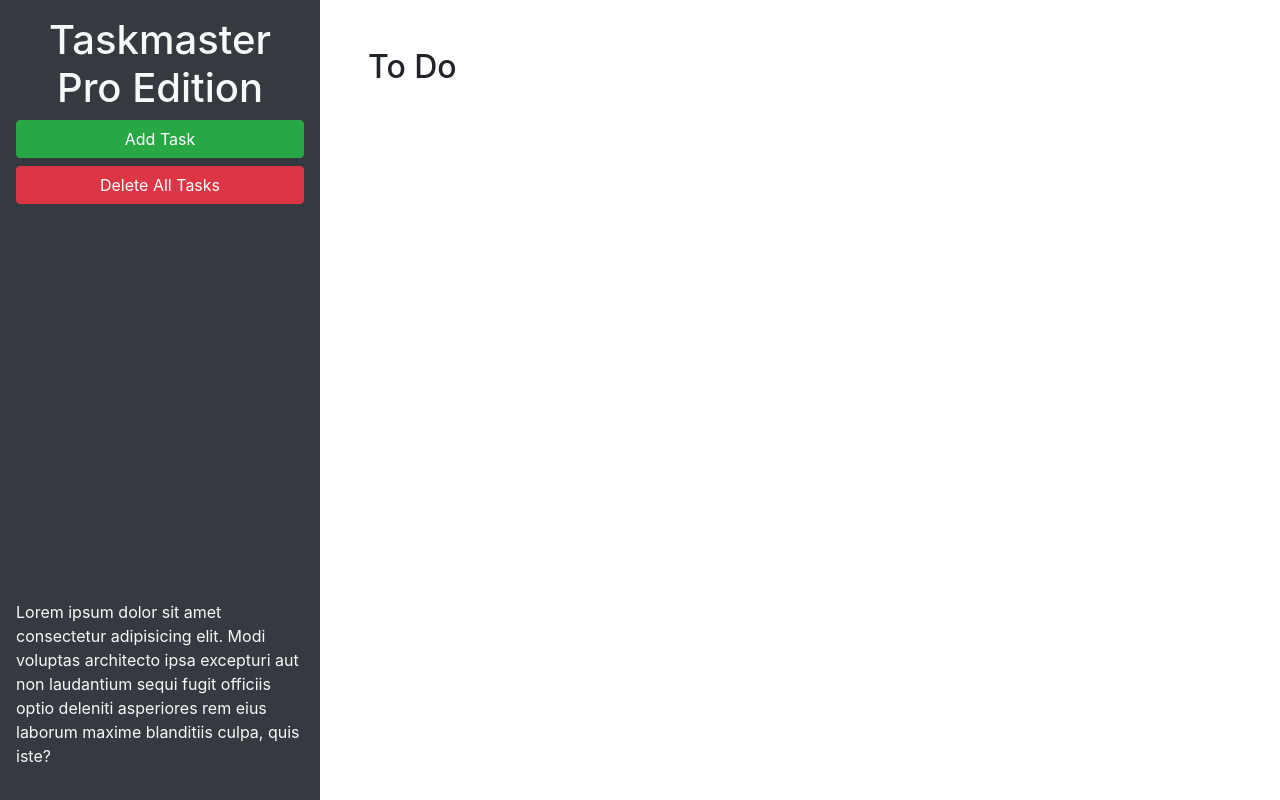
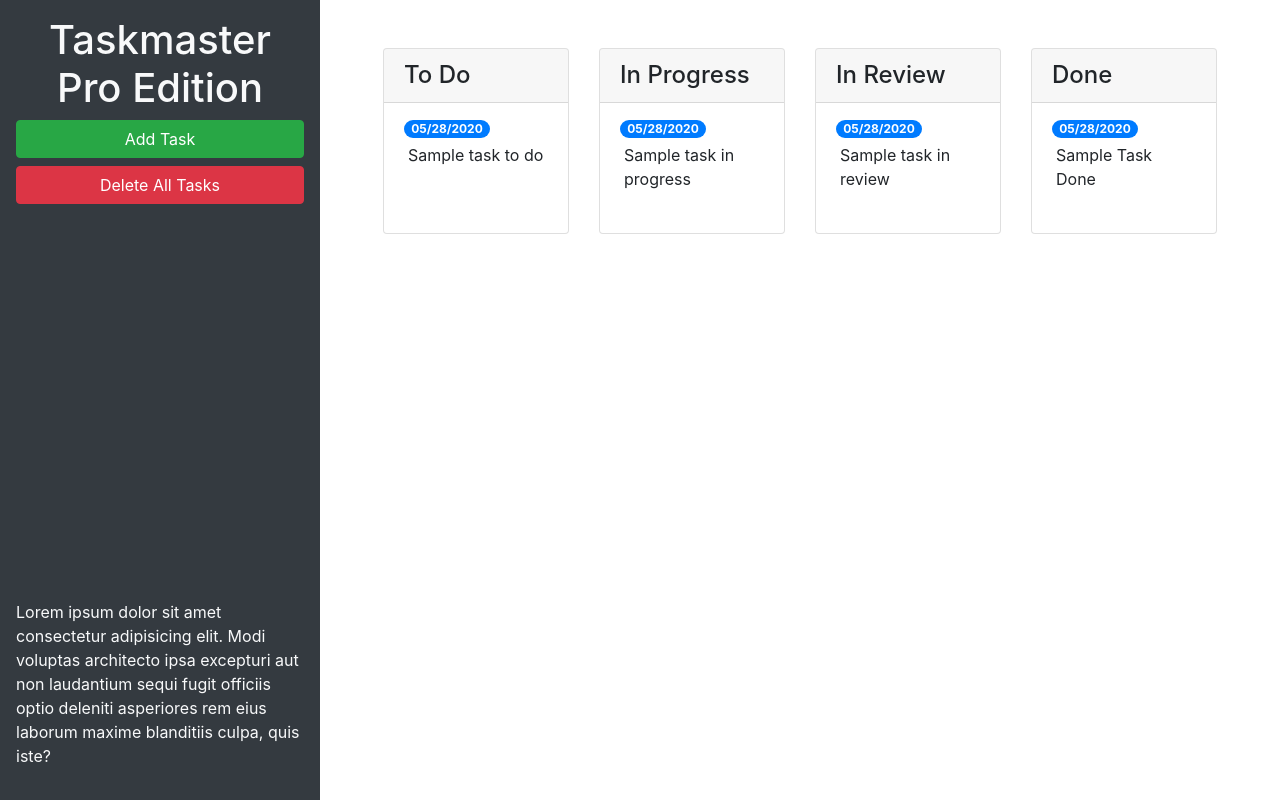
Before and after one commit to edeza-michael/taskmaster-pro, a plain HTML site: page index.html in a window 1280 px wide. Drawn offline with nearby package versions, Linux system fonts and the light colour scheme.

Commit message:
bootstrap cards

```diff
--- a/assets/js/script.js
+++ b/assets/js/script.js
@@ -45,15 +45,7 @@ var saveTasks = function() {
   localStorage.setItem("tasks", JSON.stringify(tasks));
 };
 
-$(".list-group").on("click", "p", function() {
-  var text = $(this)
-  .text()
-  .trim();
-  var textInput = $("<textarea>")
-    $(this).replacedWith(textInput)
-  .addClass("form-control")
-  .val(text);
-});
+
 
 
 // modal was triggered
--- a/index.html
+++ b/index.html
@@ -24,9 +24,70 @@
       </p>
     </header>
     <main class="col-12 col-lg-9">
-      <div class="m-5">
-        <h2>To Do</h2>
-        <ul id="list-toDo" class="list-group"> </ul>
+      <div class="m-5 row justify-content-around">
+        <!-- start "to do" -->
+        <div class="col">
+          <div class="card">
+            <h4 class="card-header">
+              To Do
+            </h4>
+            <ul id="list-toDo" class="list-group list-group-flush">
+              <li class="list-group-item">
+                <span class="badge badge-primary badge-pill">05/28/2020</span>
+                <p class="m-1">Sample task to do</p>
+              </li>
+            </ul>
+          </div>
+        </div>
+        <!-- end "to do" -->
+
+        <!-- "in progress" start -->
+        <div class="col-12 col-md-6 col-xl-3 mb-3">
+          <div class="card">
+            <h4 class="card-header">
+              In Progress
+            </h4>
+            <ul id="list-inProgress" class="list-group list-group-flush">
+              <li class="list-group-item">
+                <span class="badge badge-primary badge-pill">05/28/2020</span>
+                <p class="m-1">Sample task in progress</p>
+              </li>
+            </ul>
+          </div>
+        </div>
+        <!-- "in progress" end -->
+
+        <!-- "in review" start -->
+        <div class="col-12 col-md-6 col-xl-3 mb-3">
+          <div class="card">
+            <h4 class="card-header">
+              In Review
+            </h4>
+            <ul id="list-done" class="list-group list-group-flush">
+              <li class="list-group-item">
+                <span class="badge badge-primary badge-pill">05/28/2020</span>
+                <p class="m-1">Sample task in review</p>
+              </li>
+            </ul>
+          </div>
+        </div>
+        <!-- end "in review" -->
+
+        <!-- start "done" -->
+        <div class="col-12 col-md-6 col-xl-3 mb-3">
+          <div class="card">
+            <h4 class="card-header">
+              Done
+            </h4>
+            <ul id="list-done" class="list-group list-group-flush">
+              <li class="list-group-item">
+                <span class="badge badge-primary badge-pill">05/28/2020</span>
+                <p class="m-1">Sample Task Done</p>
+              </li>
+            </ul>
+          </div>
+        </div>
+        <!-- end "done" -->
       </div>
     </main>
   </div>
```
